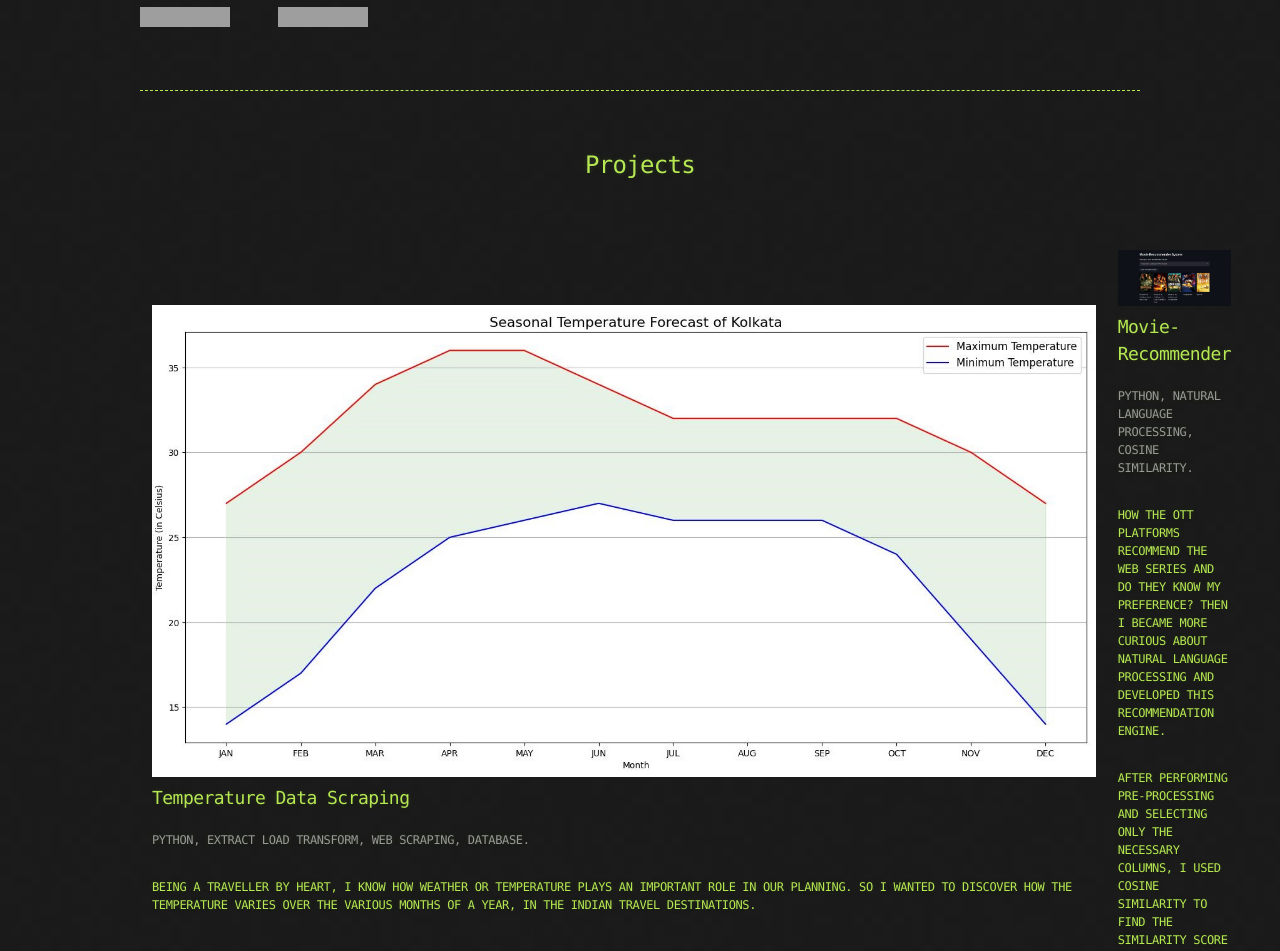
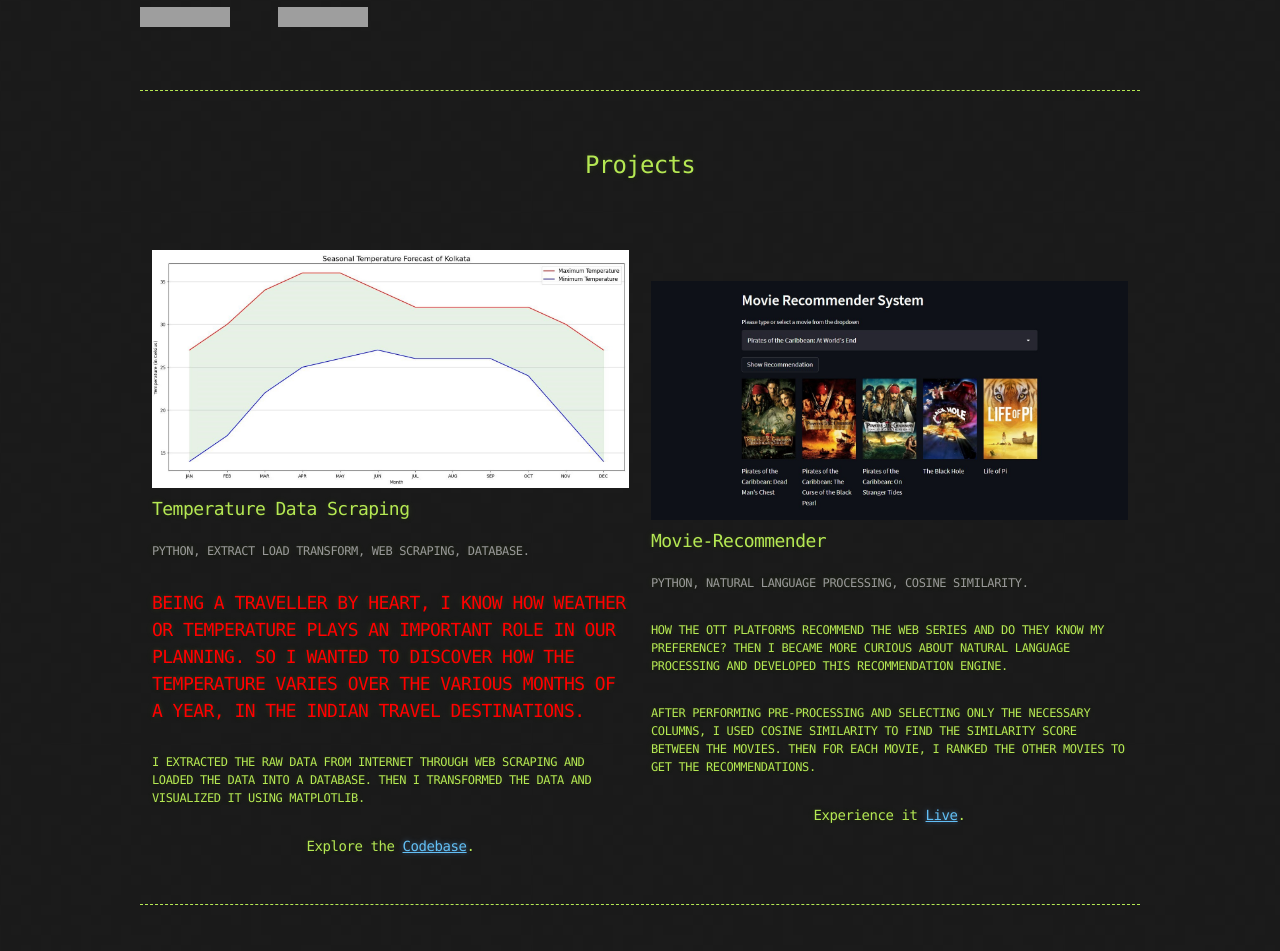
Before and after one commit to SandipPalit/SP-Portfolio, a Jekyll site: the page built from index.md, in a window 1280 px wide. Shown: the part 2448-3399 px from the top of the page. Built offline with Jekyll 4.4.1, drawn with Linux system fonts in a browser that asks for light colours; our own code applies the rules of GitHub Pages for plain Markdown files; grey boxes are pictures that could not be loaded.

Commit message:
Update index.md

```diff
--- a/index.md
+++ b/index.md
@@ -126,11 +126,11 @@
       <h3> Temperature Data Scraping </h3>
       <h6>Python, Extract Load Transform, Web Scraping, Database.</h6>
       <br>
-      <h5 color="blue">Being a Traveller by heart, I know how weather or temperature plays an important role in our planning.
+      <h5 style="font-size: 18px; color: red  !important;">Being a Traveller by heart, I know how weather or temperature plays an important role in our planning.
       So I wanted to discover how the temperature varies over the various months of a year, in the Indian travel destinations.</h5>
       <br>
-      <pre>I extracted the raw data from internet through Web Scraping and loaded the data into a database.
-      Then I transformed the data and visualized it using Matplotlib.</pre>
+      <h5>I extracted the raw data from internet through Web Scraping and loaded the data into a database.
+      Then I transformed the data and visualized it using Matplotlib.</h5>
       <br>
       <h4 align="center">Explore the <a href="https://github.com/SandipPalit/Data-Engineering/tree/main/Temperature%20Data%20Scraping">Codebase</a>.</h4>
     </td>
```
